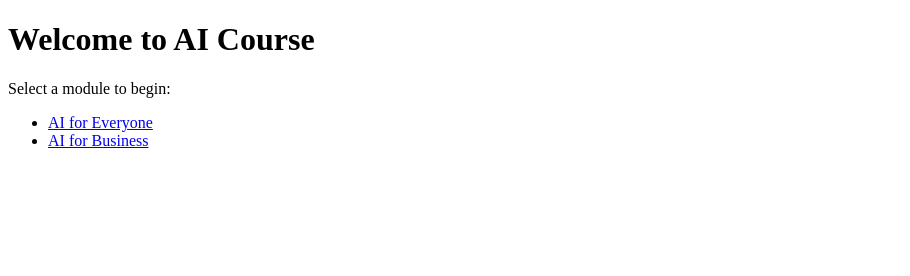
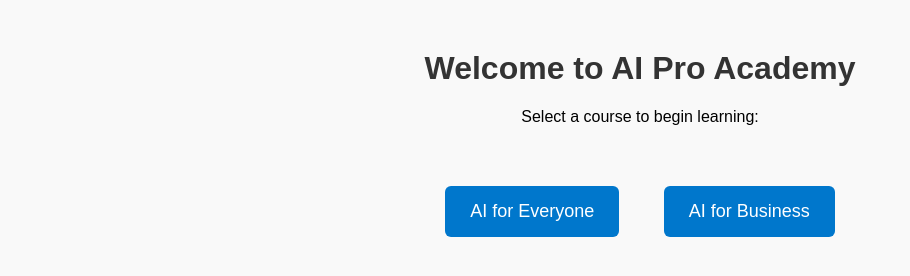
Before and after one commit to Ngeyane2003/AI-Course, a plain HTML site: page index.html in a window 1280 px wide. Shown: the whole page, without its empty margins (0-910 px from the left). Drawn offline with Linux system fonts and the light colour scheme.

Commit message:
Update index.html

```diff
--- a/index.html
+++ b/index.html
@@ -1,15 +1,39 @@
 <!DOCTYPE html>
-<html>
+<html lang="en">
 <head>
   <meta charset="UTF-8">
-  <title>AI Course</title>
+  <title>AI Course - Home</title>
+  <style>
+    body {
+      font-family: Arial, sans-serif;
+      text-align: center;
+      margin: 50px;
+      background: #f9f9f9;
+    }
+    h1 { color: #333; }
+    .course-links {
+      margin-top: 40px;
+    }
+    a {
+      display: inline-block;
+      margin: 20px;
+      padding: 15px 25px;
+      font-size: 18px;
+      text-decoration: none;
+      color: white;
+      background: #0077cc;
+      border-radius: 6px;
+      transition: background 0.3s;
+    }
+    a:hover { background: #005fa3; }
+  </style>
 </head>
 <body>
-  <h1>Welcome to AI Course</h1>
-  <p>Select a module to begin:</p>
-  <ul>
-    <li><a href="ai-for-everyone/index.html">AI for Everyone</a></li>
-    <li><a href="ai-for-business/index.html">AI for Business</a></li>
-  </ul>
+  <h1>Welcome to AI Pro Academy</h1>
+  <p>Select a course to begin learning:</p>
+  <div class="course-links">
+    <a href="ai-for-everyone/index.html">AI for Everyone</a>
+    <a href="ai-for-business/index.html">AI for Business</a>
+  </div>
 </body>
 </html>
```
